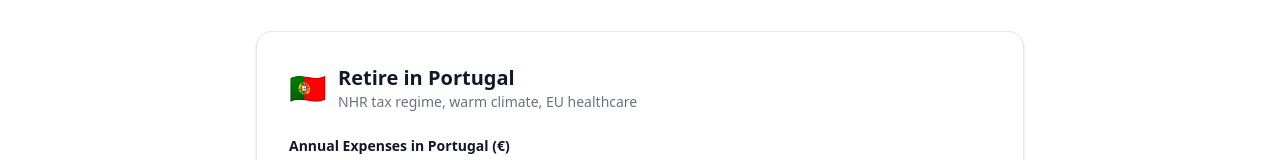
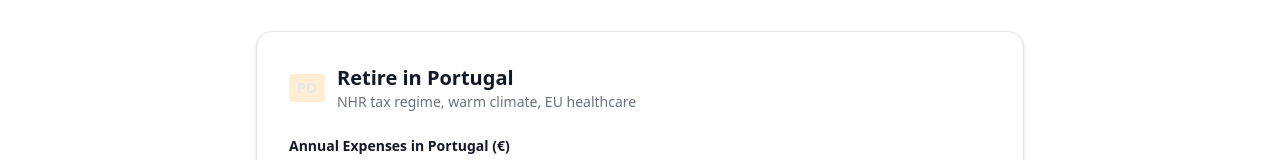
Before and after one commit to giraudsebastien79000-max/firepathtools, a Next.js app: page /fire-by-country-calculator in a window 1280 px wide. Shown: the part 521-681 px from the top of the page. Built offline with nearby package versions, Linux system fonts and the light colour scheme.

Commit message:
Fix flag in retire title

```diff
--- a/app/fire-by-country-calculator/client.tsx
+++ b/app/fire-by-country-calculator/client.tsx
@@ -73,7 +73,7 @@ export default function FireByCountryClient() {
 
           <div className="bg-white border border-gray-200 rounded-2xl shadow-sm p-8 mb-8">
             <div className="flex items-center gap-3 mb-6">
-              <span className="text-3xl">{selected.flag}</span>
+              <span className="text-sm font-bold text-orange-500 bg-orange-100 px-2 py-1 rounded">{selected.name.substring(0,2).toUpperCase()}</span>
               <div>
                 <h2 className="text-xl font-bold" style={{color:"#111827"}}>Retire in {selected.name}</h2>
                 <p className="text-sm" style={{color:"#6B7280"}}>{selected.highlight}</p>
```
Also changed, not shown: 1 other file (tests, documents, lock files or other folders).
